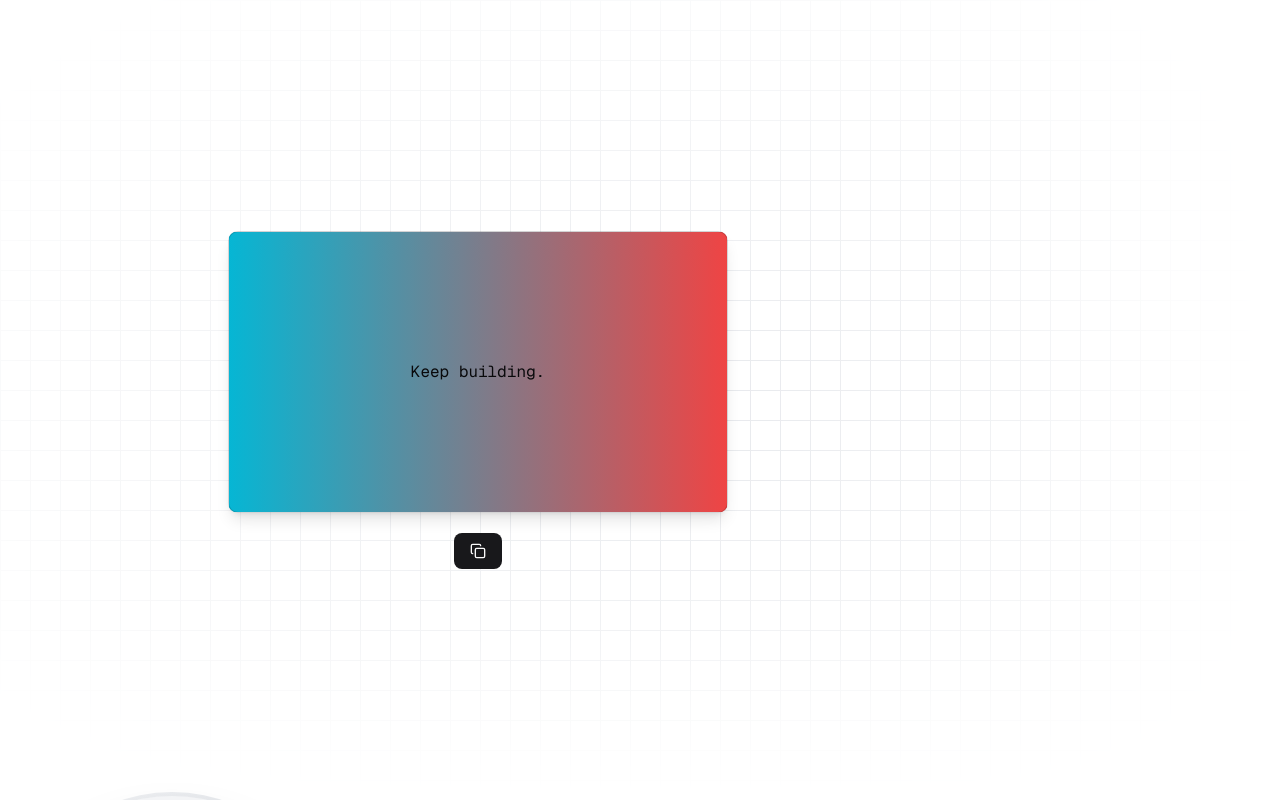
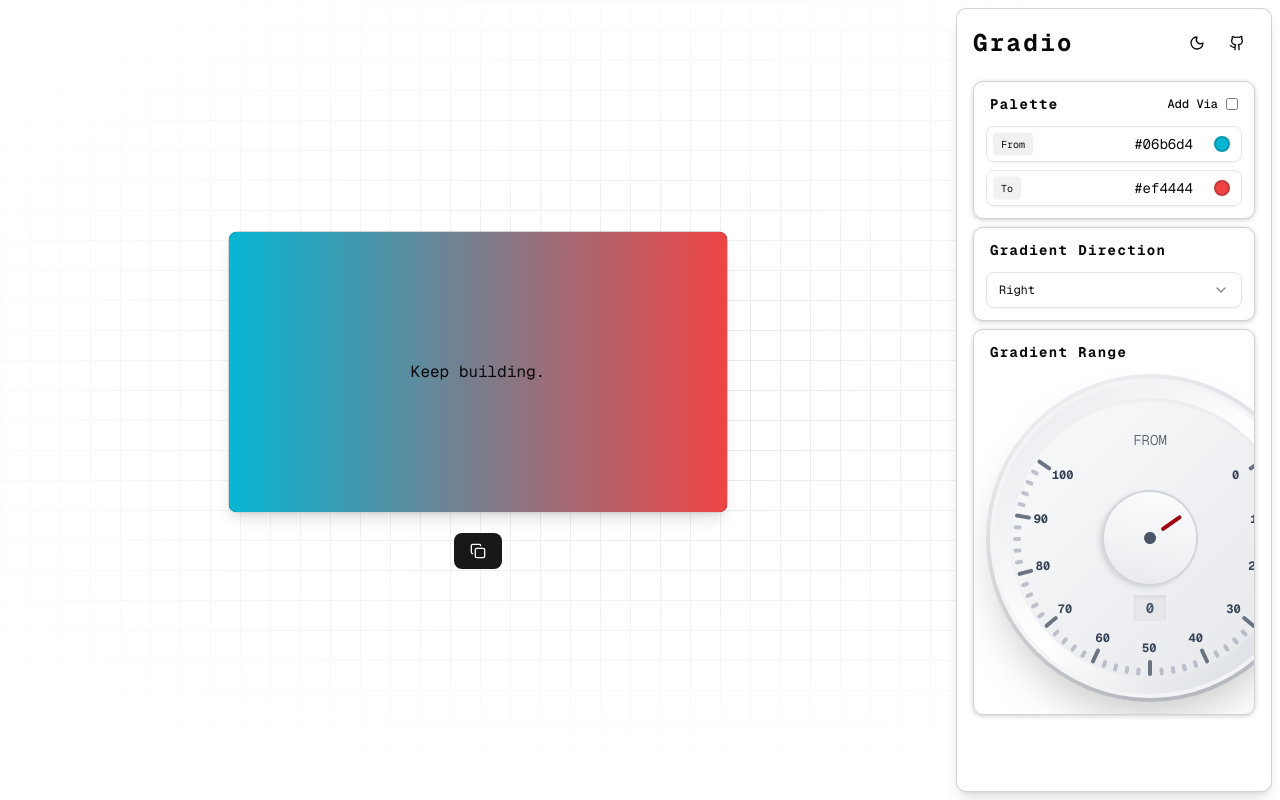
Before and after one commit to faisal004/gradients, a Next.js app: page / in a window 1280 px wide. Shown: the top 800 px of the page. Built offline with nearby package versions, Linux system fonts and the light colour scheme.

Commit message:
done : almost done

```diff
--- a/src/app/page.tsx
+++ b/src/app/page.tsx
@@ -17,9 +17,9 @@ export default function Home() {
 
       <div className=" md:col-span-9 z-10">
         <GradientScreen />
-        <KnobWidget />
+
       </div>
-      <div className="hidden md:col-span-3 z-10 dark:bg-[var(--brand)] bg-[var(--brand)]  border border-zinc-800/20 dark:border-zinc-800 rounded-[10px] overflow-hidden shadow-lg p-4">
+      <div className=" md:col-span-3 z-10 dark:bg-[var(--brand)] bg-[var(--brand)]  border border-zinc-800/20 dark:border-zinc-800 rounded-[10px] overflow-hidden shadow-lg p-4">
         <RightSidebar />
       </div>
     </div>
--- a/src/components/knob.tsx
+++ b/src/components/knob.tsx
@@ -1,13 +1,22 @@
 import React, { useState, useRef, useEffect } from 'react';
 
-const KnobWidget = () => {
-    const [value, setValue] = useState(50);
+interface KnobProps {
+    label?: string;
+    percentage: number;
+    onChange?: (value: number) => void;
+
+}
+
+
+const KnobWidget = ({label, percentage, onChange}: KnobProps) => {
+    const [value, setValue] = useState(percentage);
     const [min] = useState(0);
     const [max] = useState(100);
     const [isDragging, setIsDragging] = useState(false);
 
     const handleChange = (e: React.ChangeEvent<HTMLInputElement>) => {
         setValue(Number(e.target.value));
+        onChange?.(Number(e.target.value));
     };
 
     const handleMouseDown = () => {
@@ -89,10 +98,12 @@ const KnobWidget = () => {
                             {generateTicks()}
 
                             <div className="absolute top-8 left-1/2 transform -translate-x-1/2 text-sm font-light text-gray-600 uppercase">
-                                From
+                                {label}
                             </div>
 
-
+                            <div className="absolute bottom-15 left-1/2 transform -translate-x-1/2 text-sm font-light text-gray-600 uppercase">
+                             <span className="font-bold text-gray-600 bg-gray-200  px-3 py-1 shadow-inner">{value}</span>
+                            </div>
                             <div
                                 className={`absolute top-1/2 left-1/2 w-24 h-24 rounded-full transform -translate-x-1/2 -translate-y-1/2 transition-all duration-300 ${isDragging ? 'shadow-lg scale-105' : 'shadow-md'
                                     } bg-gradient-to-br from-white via-gray-100 to-gray-200 border-2 border-gray-300 cursor-grab active:cursor-grabbing`}
--- a/src/components/right-sidebar.tsx
+++ b/src/components/right-sidebar.tsx
@@ -6,7 +6,7 @@ import ThemeToggle from "./theme-toggle"
 import { Button, buttonVariants } from "./ui/button"
 import Link from "next/link"
 import { cn } from "@/lib/utils"
-import KnobWidget from "./knob"
+import GradientRange from "./rightSidebar/gradient-rage"
 
 const RightSidebar = () => {
     return (
@@ -25,7 +25,7 @@ const RightSidebar = () => {
             <div className="flex flex-col gap-2 w-full">
                 <Palette />
                 <Directions />
-
+                <GradientRange />
             </div>
         </div>
     )
--- /dev/null
+++ b/src/components/rightSidebar/gradient-rage.tsx
@@ -0,0 +1,34 @@
+"use client"
+import { useGradientStore } from "../../store/gradient-store"
+import {
+    Select,
+    SelectContent,
+    SelectItem,
+    SelectTrigger,
+    SelectValue,
+} from "@/components/ui/select"
+import { CSS_DIRECTION_VALUES } from "@/lib/data/directions"
+import KnobWidget from "../knob"
+
+const GradientRange = () => {
+    const setDirection = useGradientStore(s => s.setDirection);
+    const direction = useGradientStore(s => s.direction);
+    return (
+
+        <div className="flex flex-col gap-3 w-full border border-zinc-800/20 dark:border-zinc-800 rounded-[10px] overflow-hidden shadow-[0_1px_5px_rgb(0,0,0,0.2)] p-3">
+            <div className="flex items-center justify-between w-full text-sm px-1">
+                <div className=" font-bold tracking-widest">
+                    Gradient Range
+                </div>
+
+            </div>
+            <div className="flex flex-col gap-2 w-full">
+             <KnobWidget label="From" percentage={0} onChange={ (value) => console.log(value)} />
+
+            </div>
+        </div>
+    )
+}
+
+
+export default GradientRange
```
